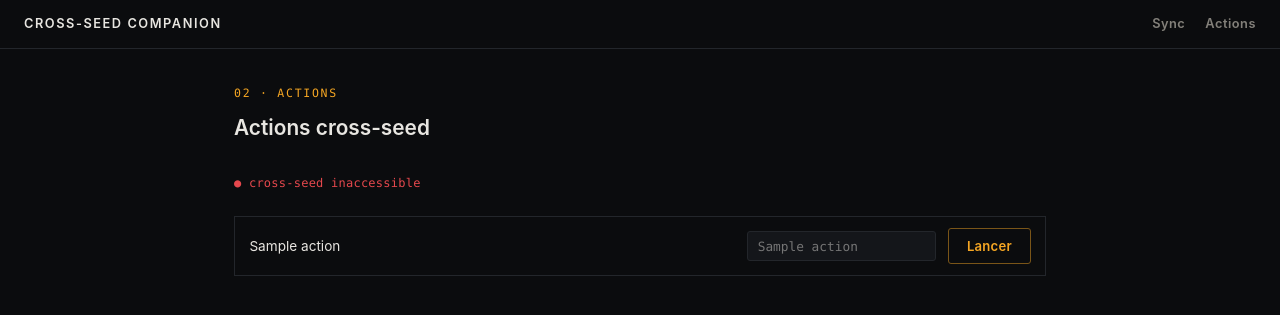
After one commit to exoenjoi/cross-seed-companion, a FastAPI app: template app/templates/actions.html in a window 1280 px wide. The commit adds this page. Shown: the top 315 px of the page. Run offline with FastAPI, Linux system fonts and the light colour scheme; the template is opened without the code that fills it: most values are stand-ins (such as "Sample title", 1, 10 or a date in 2020); data that the repository does not hold is empty; parts of the project's set-up code (start-up, migrations or seed data) failed here and were passed over.

Commit message:
feat: add actions page with declarative triggers and health badge

```diff
--- a/app/config.py
+++ b/app/config.py
@@ -16,6 +16,7 @@ class Settings(BaseSettings):
     sync_exclude_tag: str | None = None
     sync_interval_minutes: int | None = None
     docker_manager_url: str | None = None
+    actions_config_path: Path | None = None
 
 
 @lru_cache
--- a/app/main.py
+++ b/app/main.py
@@ -6,6 +6,7 @@ from fastapi.staticfiles import StaticFiles
 
 from app.config import get_settings
 from app.prowlarr import ProwlarrClient
+from app.routers import actions as actions_router
 from app.routers import sync as sync_router
 
 
@@ -25,6 +26,7 @@ app.mount(
     name="static",
 )
 app.include_router(sync_router.router)
+app.include_router(actions_router.router)
 
 
 @app.get("/healthz")
--- /dev/null
+++ b/app/templates/_ping_badge.html
@@ -0,0 +1,5 @@
+{% if healthy %}
+<span class="ping-badge ping-ok">● cross-seed en ligne</span>
+{% else %}
+<span class="ping-badge ping-down">● cross-seed inaccessible</span>
+{% endif %}
--- /dev/null
+++ b/app/templates/actions.html
@@ -0,0 +1,26 @@
+{% extends "base.html" %}
+{% block content %}
+<span class="section-tag">02 · Actions</span>
+<h1 class="page-title">Actions cross-seed</h1>
+
+<div id="ping-badge" hx-get="/actions/ping" hx-trigger="load, every 15s" hx-swap="innerHTML">
+  {% include "_ping_badge.html" %}
+</div>
+
+<div class="actions-list" style="margin-top: 1.5rem;">
+  {% for action in actions %}
+  <form class="action-row"
+        hx-post="/actions/{{ action.id }}/run"
+        hx-target="#action-result"
+        {% if action.confirm %}hx-confirm="{{ action.confirm }}"{% endif %}>
+    <span class="action-title">{{ action.title }}</span>
+    {% if action.input_label %}
+    <input type="text" name="input" placeholder="{{ action.input_label }}" required>
+    {% endif %}
+    <button type="submit">Lancer</button>
+  </form>
+  {% endfor %}
+</div>
+
+<div id="action-result" style="margin-top: 1.5rem;"></div>
+{% endblock %}
--- a/app/templates/base.html
+++ b/app/templates/base.html
@@ -116,11 +116,61 @@
       letter-spacing: 0.15em;
       margin-bottom: 0.4rem;
     }
+    nav.tabs {
+      display: flex;
+      gap: 1.25rem;
+    }
+    nav.tabs a {
+      color: var(--fg-dim);
+      text-decoration: none;
+      font-size: 0.8rem;
+      font-weight: 600;
+      letter-spacing: 0.04em;
+    }
+    nav.tabs a:hover {
+      color: var(--fg);
+    }
+    .actions-list {
+      display: flex;
+      flex-direction: column;
+      gap: 0.6rem;
+    }
+    .action-row {
+      display: flex;
+      align-items: center;
+      gap: 0.75rem;
+      border: 1px solid var(--border);
+      padding: 0.7rem 0.9rem;
+    }
+    .action-row .action-title {
+      flex: 1;
+      font-size: 0.85rem;
+    }
+    .action-row input[type="text"] {
+      font-family: var(--mono);
+      font-size: 0.8rem;
+      background: var(--bg-raised);
+      border: 1px solid var(--border);
+      color: var(--fg);
+      padding: 0.4rem 0.6rem;
+      border-radius: 3px;
+    }
+    .ping-badge {
+      font-family: var(--mono);
+      font-size: 0.75rem;
+      letter-spacing: 0.02em;
+    }
+    .ping-ok { color: var(--accent); }
+    .ping-down { color: var(--danger); }
   </style>
 </head>
 <body>
   <header class="topbar">
     <span class="brand">Cross-Seed Companion</span>
+    <nav class="tabs">
+      <a href="/sync">Sync</a>
+      <a href="/actions">Actions</a>
+    </nav>
   </header>
   <main>
     {% block content %}{% endblock %}
--- a/requirements.txt
+++ b/requirements.txt
@@ -4,3 +4,4 @@ jinja2==3.1.4
 pydantic-settings==2.6.0
 httpx==0.27.2
 PyYAML==6.0.2
+python-multipart==0.0.6
```
Also changed, not shown: app/routers/actions.py (added, +59 -0 lines), app/templates/_action_result.html (added, +8 -0 lines), tests/test_actions_routes.py (added, +81 -0 lines), tests/test_config.py (+11 -0 lines).
